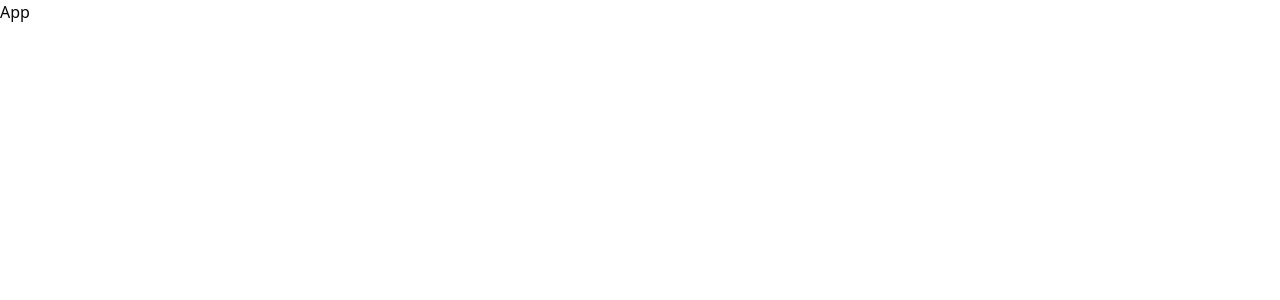
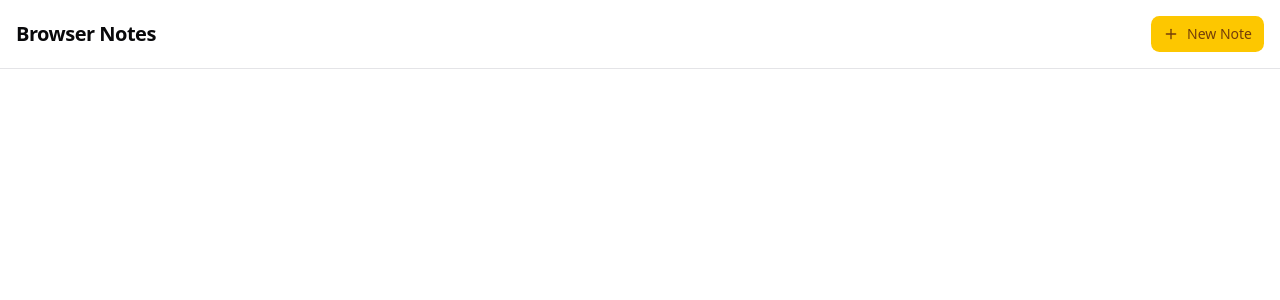
Before and after one commit to mfgcorpusjr/browser-notes, a React (Vite) app: page / in a window 1280 px wide. Shown: the top 300 px of the page. Built offline with nearby package versions, Linux system fonts and the light colour scheme.

Commit message:
Navbar component

```diff
--- a/src/App.tsx
+++ b/src/App.tsx
@@ -1,3 +1,9 @@
+import Navbar from "@/components/Navbar";
+
 export default function App() {
-  return <div>App</div>;
+  return (
+    <main>
+      <Navbar />
+    </main>
+  );
 }
--- /dev/null
+++ b/src/components/Navbar.tsx
@@ -0,0 +1,17 @@
+import { LucidePlus } from "lucide-react";
+
+import { Button } from "@/components/ui/button";
+
+export default function Navbar() {
+  return (
+    <nav className="border-b p-4">
+      <div className="container mx-auto flex justify-between items-center">
+        <h1 className="text-xl font-bold tracking-tight">Browser Notes</h1>
+
+        <Button>
+          <LucidePlus /> New Note
+        </Button>
+      </div>
+    </nav>
+  );
+}
```
